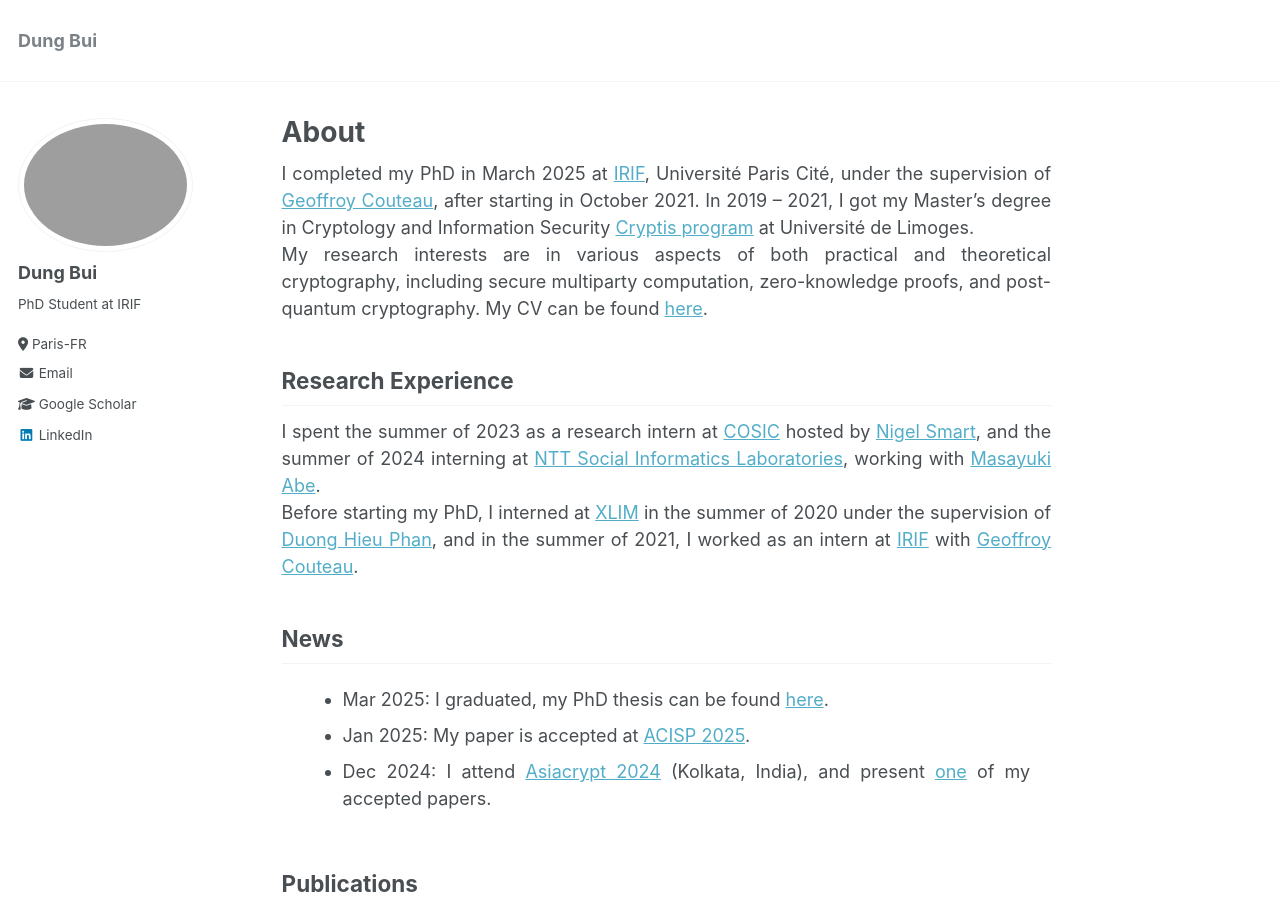
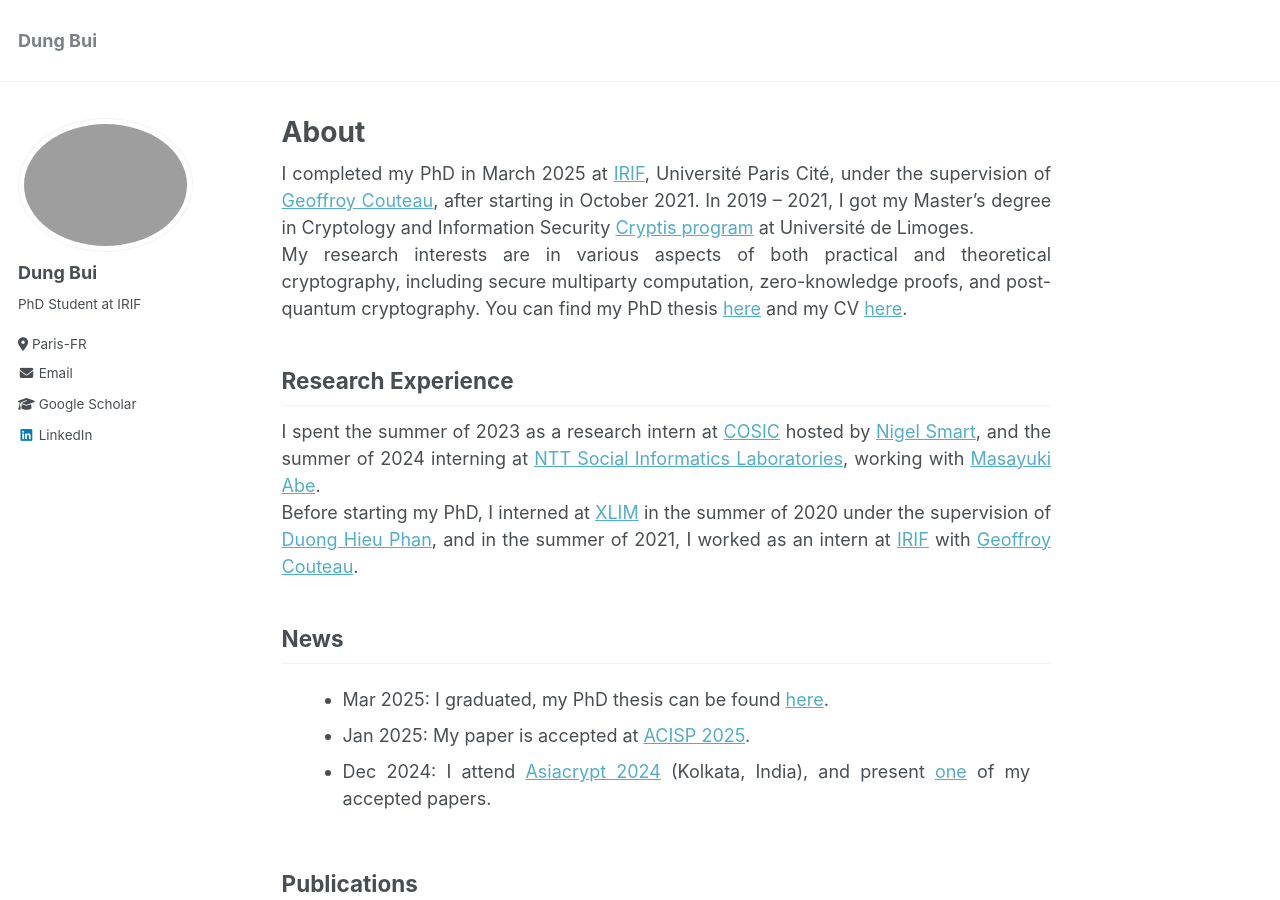
Before and after one commit to dungbui15/dungbui15.github.io, a Jekyll site: the page built from _pages/about.md, in a window 1280 px wide and 900 px high. Built offline with Jekyll 4.4.1, drawn with Linux system fonts in a browser that asks for light colours.

Commit message:
Update about.md

```diff
--- a/_pages/about.md
+++ b/_pages/about.md
@@ -31,7 +31,7 @@ div {
 
 
 I completed my PhD in March 2025 at [IRIF](https://www.irif.fr/), Université Paris Cité, under the supervision of [Geoffroy Couteau](https://geoffroycouteau.github.io/), after starting in October 2021. In 2019 -- 2021, I got my Master's degree in Cryptology and Information Security [Cryptis program](https://www.cryptis.fr/) at Université de Limoges. <br>
-My research interests are in various aspects of both practical and theoretical cryptography, including secure multiparty computation, zero-knowledge proofs, and post-quantum cryptography. My CV can be found [here](/files/PhD_CV.pdf).
+My research interests are in various aspects of both practical and theoretical cryptography, including secure multiparty computation, zero-knowledge proofs, and post-quantum cryptography. You can find my PhD thesis <a href="files/thesis.pdf">here</a> and my CV <a href="files/CV.pdf">here</a>.
 
 ## Research Experience
 I spent the summer of 2023 as a research intern at [COSIC](https://www.esat.kuleuven.be/cosic/) hosted by [Nigel Smart](https://nigelsmart.github.io/), and the summer of 2024 interning at [NTT Social Informatics Laboratories](https://www.rd.ntt/e/sil/), working with [Masayuki Abe](https://security-kouza.github.io/nanacov/). <br>
```
